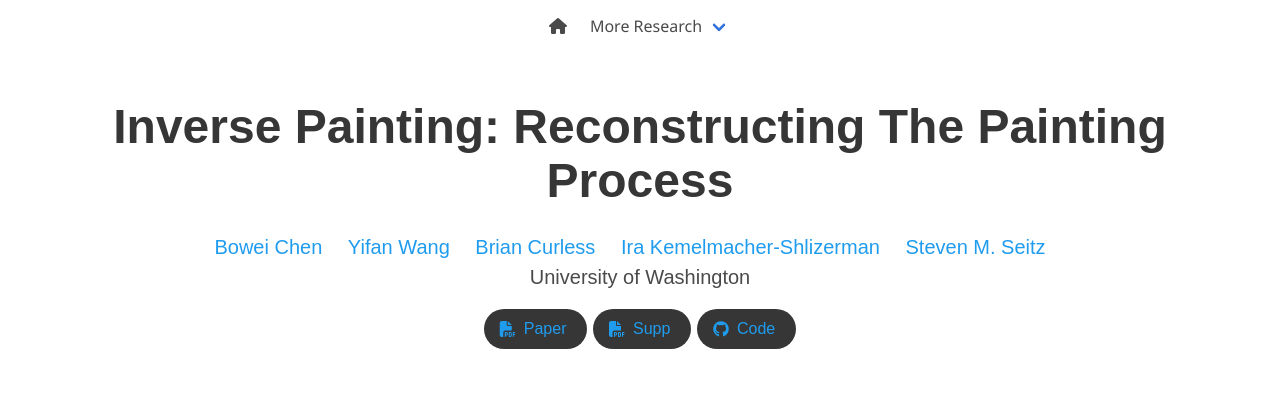
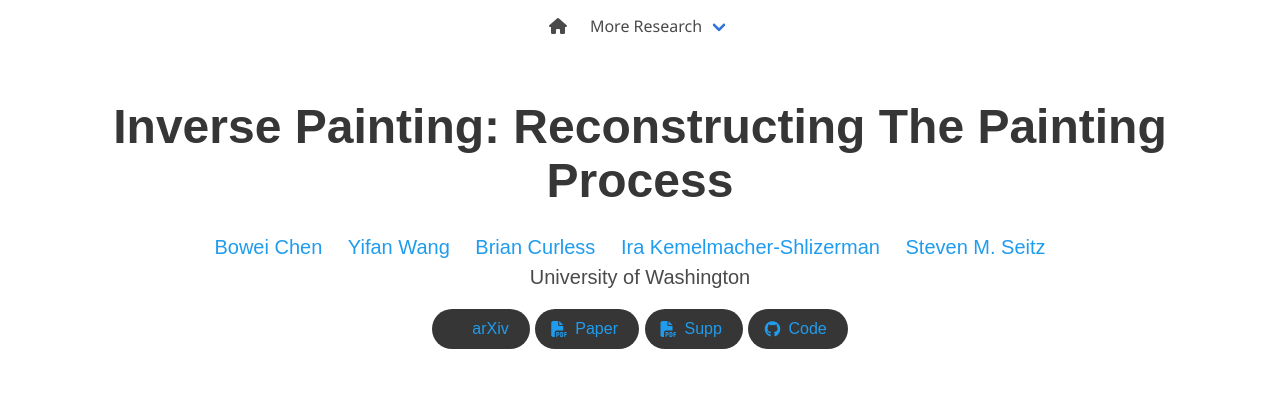
Before and after one commit to inversepainting/inversepainting.github.io, a plain HTML site: page index.html in a window 1280 px wide. Shown: the top 399 px of the page. Drawn offline with nearby package versions, Linux system fonts and the light colour scheme; some packages are replaced by stand-ins of ours; some icons are missing; a web font is replaced by a local one.

Commit message:
first commit

```diff
--- a/index.html
+++ b/index.html
@@ -133,15 +133,15 @@
         <div class="column has-text-centered">
           <div class="publication-links">
             <!-- PDF Link. -->
-     <!--        <span class="link-block">
-                <a href="https://arxiv.org/abs/2208.12278"
+            <span class="link-block">
+                <a href="https://arxiv.org/abs/2409.20556"
                    class="external-link button is-normal is-rounded is-dark">
                   <span class="icon">
                       <i class="ai ai-arxiv"></i>
                   </span>
                   <span>arXiv</span>
                 </a>
-            </span> -->
+            </span>
             <span class="link-block">
                 <a href="static/paper/main.pdf"
                    class="external-link button is-normal is-rounded is-dark">
```
